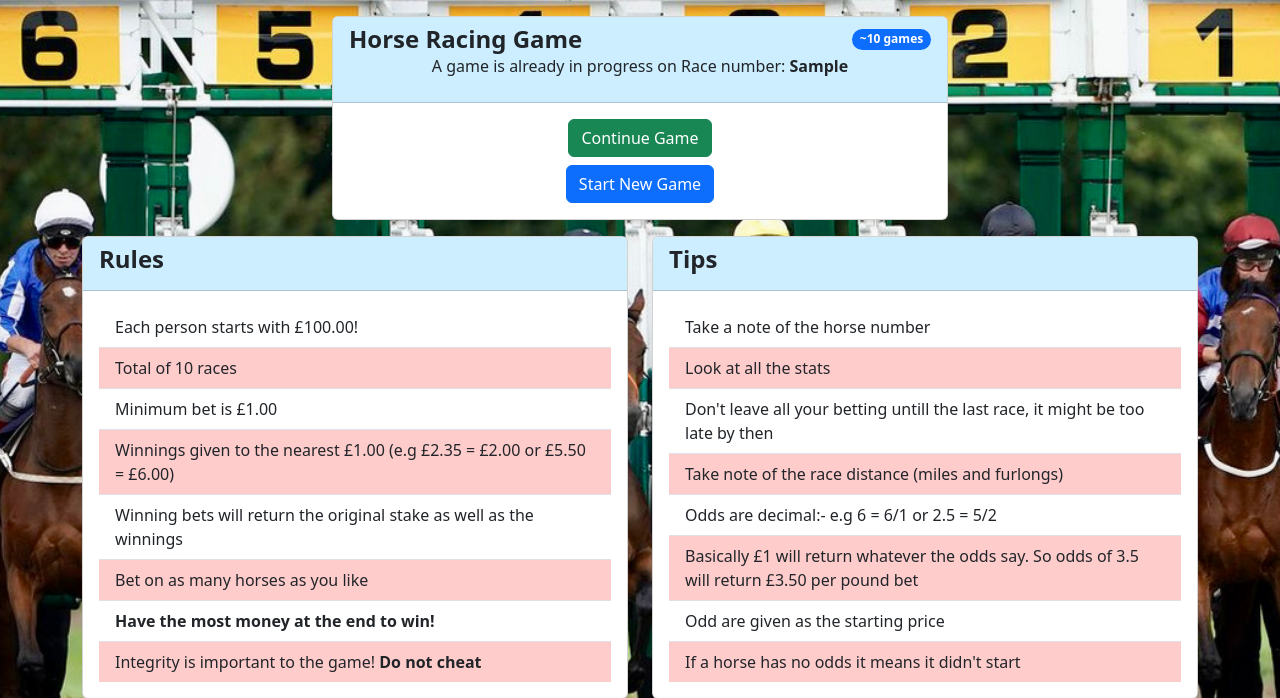
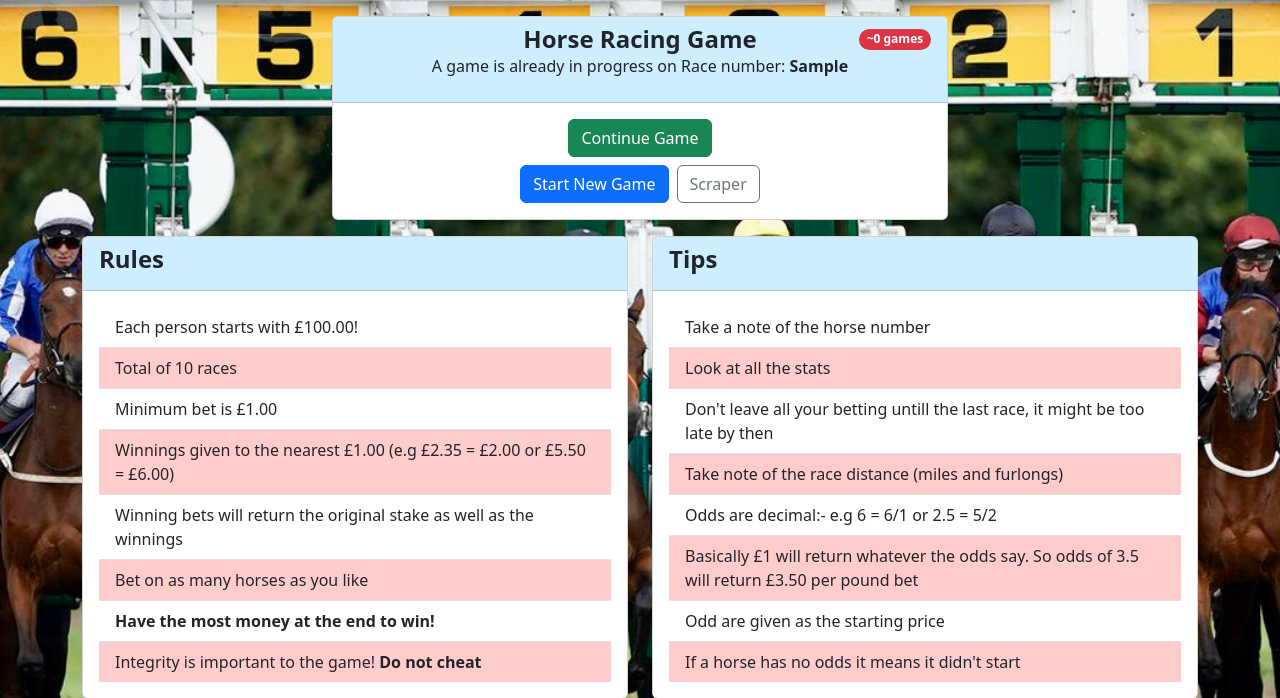
Before and after one commit to hutchybop/horse-racing-game, a Flask app: template templates/index.html in a window 1280 px wide. Shown: the top 698 px of the page. Run offline with Flask 3, Linux system fonts and the light colour scheme; the template is opened without the code that fills it: most values are stand-ins (such as "Sample title", 1, 10 or a date in 2020); a database or web service that is not in the repository returns one stand-in record (values such as "Sample title"); some libraries are stand-ins or nearby versions.

Commit message:
update scraper ui 20260402-2010

```diff
--- a/controllers/race_control.py
+++ b/controllers/race_control.py
@@ -26,6 +26,8 @@ race_control = Blueprint(
     "race_control", __name__, template_folder="templates", static_folder="static"
 )
 
+RACES_PER_GAME = 10
+
 
 def get_game_state() -> dict:
     return current_app.db.game_races.find_one({}) or {"game_tracker": 0, "races": []}
@@ -35,11 +37,18 @@ def get_game_tracker() -> int:
     return int(get_game_state().get("game_tracker", 0))
 
 
-def should_gate_to_scraper() -> bool:
-    game_tracker = get_game_tracker()
-    return game_tracker == 0 and not has_minimum_races(
-        current_app.db, MIN_REQUIRED_RACES
-    )
+def get_games_left(total_races: int, races_per_game: int = RACES_PER_GAME) -> int:
+    if races_per_game <= 0:
+        return 0
+    return max(0, total_races // races_per_game)
+
+
+def get_games_badge_variant(games_left: int) -> str:
+    if games_left <= 1:
+        return "danger"
+    if games_left <= 16:
+        return "warning"
+    return "success"
 
 
 def choose_game_races(total_to_select: int = 10) -> list[dict]:
@@ -77,39 +86,51 @@ def normalize_job(job: dict | None) -> dict | None:
 
 @race_control.route("/", methods=["GET"])
 def index():
-    if should_gate_to_scraper():
-        return redirect("/scraper")
-
     game_tracker = get_game_tracker()
     total_races = get_race_count(current_app.db)
-    games_exact = total_races / 10
-    approx_games = int(((games_exact + 5) // 10) * 10)
+    games_left = get_games_left(total_races)
+    games_badge_variant = get_games_badge_variant(games_left)
 
     return render_template(
         "index.html",
         title="Home",
         game_tracker=game_tracker,
-        approx_games=approx_games,
+        total_races=total_races,
+        games_left=games_left,
+        games_badge_variant=games_badge_variant,
+        min_required=MIN_REQUIRED_RACES,
     )
 
 
 @race_control.route("/game_config", methods=["GET"])
 def game_config():
-    restart = request.args.get("restart")
-    if restart == "true":
+    game_tracker = get_game_tracker()
+    restart = request.args.get("restart") == "true"
+    if restart and game_tracker != 0:
+        if not has_minimum_races(current_app.db, MIN_REQUIRED_RACES):
+            flash(
+                "Cannot start a new game yet. "
+                "Continue the current game or add more races.",
+                "warning",
+            )
+            return redirect("/")
         flash("Game restarted", "success")
-        current_app.db.game_races.update_one({}, {"$set": {"game_tracker": 0}})
+        game_tracker = 0
 
-    game_tracker = get_game_tracker()
     if game_tracker == 0:
         if not has_minimum_races(current_app.db, MIN_REQUIRED_RACES):
-            return redirect("/scraper")
+            flash(
+                f"At least {MIN_REQUIRED_RACES} races are required "
+                "to start a new game.",
+                "warning",
+            )
+            return redirect("/")
         if not initialize_new_game(total_to_select=10):
             flash(
                 "Unable to create a full 10-race game from available races.",
                 "warning",
             )
-            return redirect("/scraper")
+            return redirect("/")
     elif game_tracker == 10:
         return redirect("/finished")
     elif game_tracker < 0 or game_tracker > 10:
@@ -210,9 +231,6 @@ def scraper():
     race_count = get_race_count(current_app.db)
     game_tracker = get_game_tracker()
     active_job = normalize_job(get_active_job(current_app.db))
-
-    if race_count >= MIN_REQUIRED_RACES and active_job is None:
-        return redirect("/")
 
     return render_template(
         "scraper.html",
--- a/static/css/index.css
+++ b/static/css/index.css
@@ -1,3 +1,13 @@
 #gameTitle, #tips, #rules {
     font-weight: 700;
 }
+
+.game-header-grid {
+    display: grid;
+    grid-template-columns: 1fr auto 1fr;
+    align-items: center;
+}
+
+#gamesLeftBadge {
+    justify-self: end;
+}
--- /dev/null
+++ b/static/java/index.js
@@ -0,0 +1,61 @@
+(function () {
+  const gamesLeftBadge = document.getElementById("gamesLeftBadge");
+  const startNewGameBtn = document.getElementById("startNewGameBtn");
+
+  if (!gamesLeftBadge || !startNewGameBtn) {
+    return;
+  }
+
+  const racesPerGame = 10;
+  const minRequired = Number(startNewGameBtn.dataset.minRequired || "10");
+  const hasCurrentGame = Number(startNewGameBtn.dataset.gameTracker || "0") !== 0;
+
+  function getBadgeVariant(gamesLeft) {
+    if (gamesLeft <= 1) {
+      return "danger";
+    }
+    if (gamesLeft <= 16) {
+      return "warning";
+    }
+    return "success";
+  }
+
+  function renderGamesBadge(raceCount) {
+    const gamesLeft = Math.max(0, Math.floor(raceCount / racesPerGame));
+    const gameLabel = gamesLeft === 1 ? "game" : "games";
+    const variant = getBadgeVariant(gamesLeft);
+
+    gamesLeftBadge.textContent = `~${gamesLeft} ${gameLabel}`;
+    gamesLeftBadge.className = "badge rounded-pill";
+    gamesLeftBadge.classList.add(`text-bg-${variant}`);
+  }
+
+  async function refreshCounts() {
+    try {
+      const res = await fetch("/api/races/count");
+      if (!res.ok) {
+        return;
+      }
+
+      const data = await res.json();
+      const raceCount = Number(data.count || 0);
+      startNewGameBtn.dataset.raceCount = String(raceCount);
+      renderGamesBadge(raceCount);
+    } catch (error) {
+      return;
+    }
+  }
+
+  startNewGameBtn.addEventListener("click", function (event) {
+    const raceCount = Number(startNewGameBtn.dataset.raceCount || "0");
+    if (!hasCurrentGame && raceCount < minRequired) {
+      event.preventDefault();
+      window.alert(
+        `At least ${minRequired} races are required to start a new game. Current races: ${raceCount}.`,
+      );
+    }
+  });
+
+  window.setInterval(refreshCounts, 4000);
+  refreshCounts();
+})();
--- a/templates/index.html
+++ b/templates/index.html
@@ -9,12 +9,18 @@
 
 <div class="container-fluid mt-3">
     <div class="row justify-content-center">
-        <div class="col-6">
+        <div class="col-12 col-lg-6">
             <div class="card text-center">
                 <div class="card-header">
-                    <div class="d-flex justify-content-between align-items-center">
+                    <div class="game-header-grid">
+                        <span></span>
                         <h4 id="gameTitle" class="mb-0">Horse Racing Game</h4>
-                        <span class="badge rounded-pill text-bg-primary">~{{ approx_games }} games</span>
+                        <span
+                            id="gamesLeftBadge"
+                            class="badge rounded-pill text-bg-{{ games_badge_variant }}"
+                        >
+                            ~{{ games_left }} {{ 'game' if games_left == 1 else 'games' }}
+                        </span>
                     </div>
                     {% if game_tracker != 0 %}
                         <p>A game is already in progress on Race number: <strong>{{ game_tracker }}</strong></p>
@@ -24,7 +30,19 @@
                     {% if game_tracker != 0 %}
                         <a class="btn btn-success mb-2" href="{{ url_for('race_control.hrg', continued='true') }}">Continue Game</a><br>
                     {% endif %}
-                    <a class="btn btn-primary" href="{{ url_for('race_control.game_config', restart='true') }}">Start New Game</a>
+                    <div class="d-flex justify-content-center gap-2 flex-wrap">
+                        <a
+                            id="startNewGameBtn"
+                            class="btn btn-primary"
+                            href="{{ url_for('race_control.game_config', restart='true') }}"
+                            data-race-count="{{ total_races }}"
+                            data-min-required="{{ min_required }}"
+                            data-game-tracker="{{ game_tracker }}"
+                        >
+                            Start New Game
+                        </a>
+                        <a class="btn btn-outline-secondary" href="{{ url_for('race_control.scraper') }}">Scraper</a>
+                    </div>
                 </div>
             </div>
         </div>
@@ -35,7 +53,7 @@
 
 <div class="container mt-3 mb-3">
     <div class="row">
-        <div class="col-6">
+        <div class="col-12 col-lg-6 mb-3 mb-lg-0">
             <div class="card">
                 <div class="card-header">
                     <h4 id="rules">Rules</h4>
@@ -54,7 +72,7 @@
                 </div>
             </div>
         </div>
-        <div class="col-6">
+        <div class="col-12 col-lg-6">
             <div class="card">
                 <div class="card-header">
                     <h4 id="tips">Tips</h4>
@@ -77,3 +95,7 @@
 </div>
 
 {% endblock %}
+
+{% block script_content %}
+<script src="{{ url_for('static', filename='java/index.js') }}"></script>
+{% endblock %}
--- a/templates/scraper.html
+++ b/templates/scraper.html
@@ -12,9 +12,10 @@
                 <div class="card-header d-flex justify-content-between align-items-center">
                     <h4 class="mb-0">Race Availability Check</h4>
                     <div class="d-flex align-items-center gap-2">
+                        <a href="{{ url_for('race_control.index') }}" class="btn btn-sm btn-outline-secondary">Home</a>
                         <button id="refreshRaceCountBtn" type="button" class="btn btn-sm btn-outline-secondary">Refresh Count</button>
                         <span id="raceCountBadge" class="badge rounded-pill text-bg-primary">
-                            {{ race_count }} / {{ min_required }} races
+                            {{ race_count }} races
                         </span>
                     </div>
                 </div>
```
Also changed, not shown: static/java/scraper.js (+8 -8 lines), tests/test_race_control.py (added, +27 -0 lines), readme.md.
